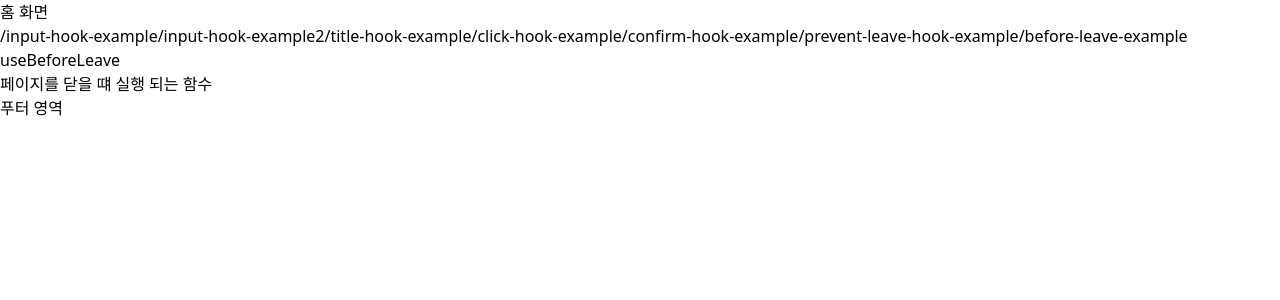
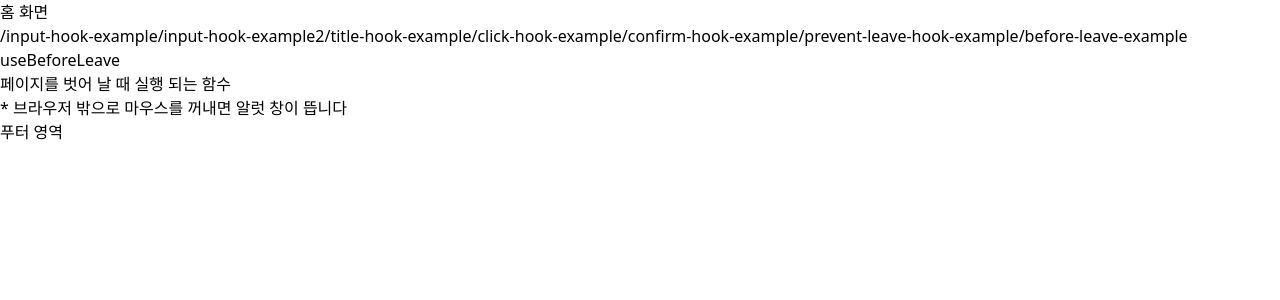
Before and after one commit to gitjoyoung/react-study-custom-hooks, a React (Vite) app: page /before-leave-example in a window 1280 px wide. Shown: the top 300 px of the page. Built offline with nearby package versions, Linux system fonts and the light colour scheme.

Commit message:
fix : 알럿창으로 수정

```diff
--- a/src/pages/BeforeLeaveExample/BeforeLeaveExample.tsx
+++ b/src/pages/BeforeLeaveExample/BeforeLeaveExample.tsx
@@ -4,13 +4,14 @@ import HeadingFont from "@/component/typography/HeadingFont";
 import { useBeforeLeave } from "@/hooks/useBeforeLeave";
 
 export default function BeforeLeaveExample() {
-  const beforeLife = () => console.log("pls don't leave");
+  const beforeLife = () => alert("나갈거야?");
   useBeforeLeave(beforeLife);
 
   return (
     <MainLayout>
       <HeadingFont> useBeforeLeave</HeadingFont>
-      <BodyFont>페이지를 닫을 떄 실행 되는 함수</BodyFont>
+      <BodyFont>페이지를 벗어 날 때 실행 되는 함수</BodyFont>
+      <BodyFont>* 브라우저 밖으로 마우스를 꺼내면 알럿 창이 뜹니다</BodyFont>
     </MainLayout>
   );
 }
```
